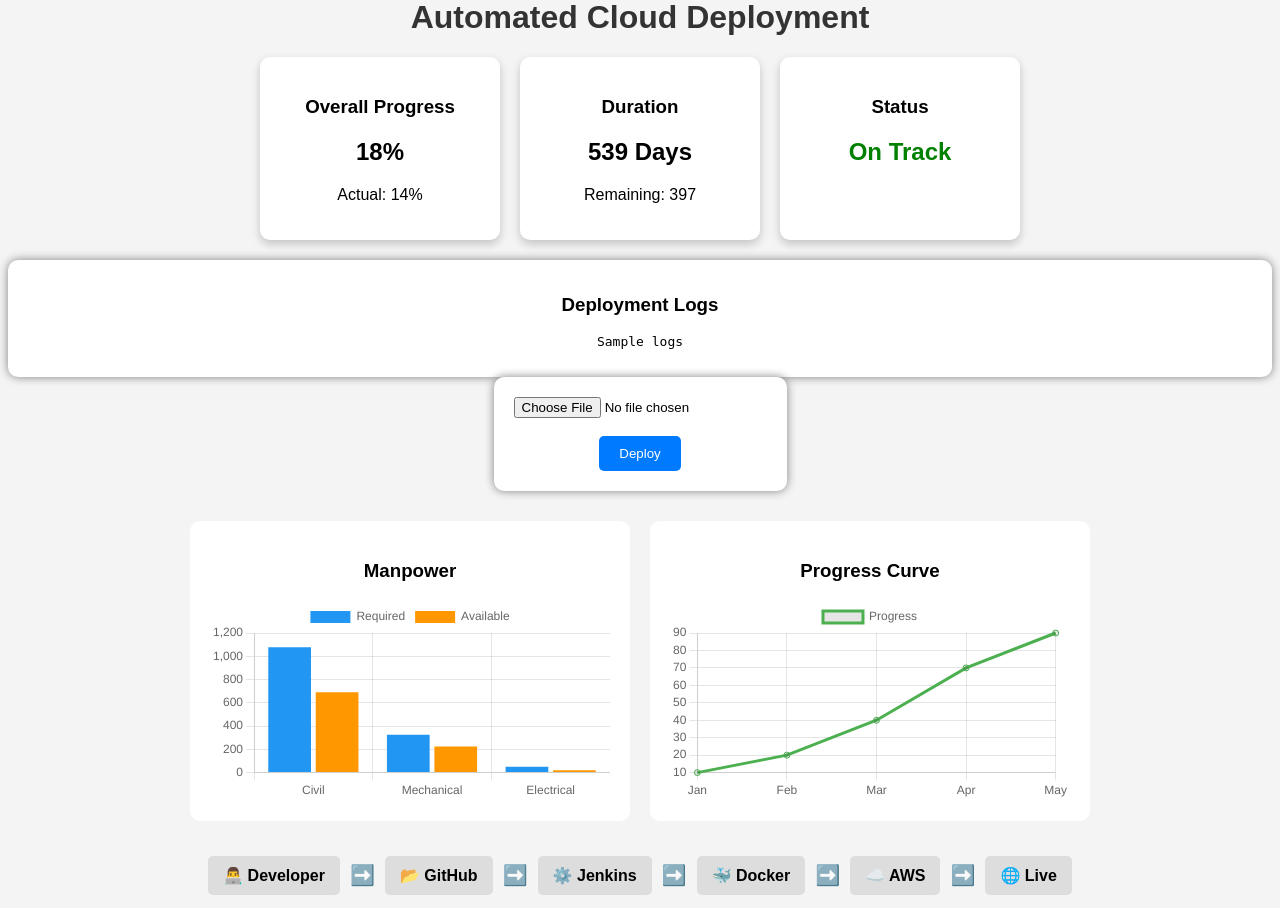
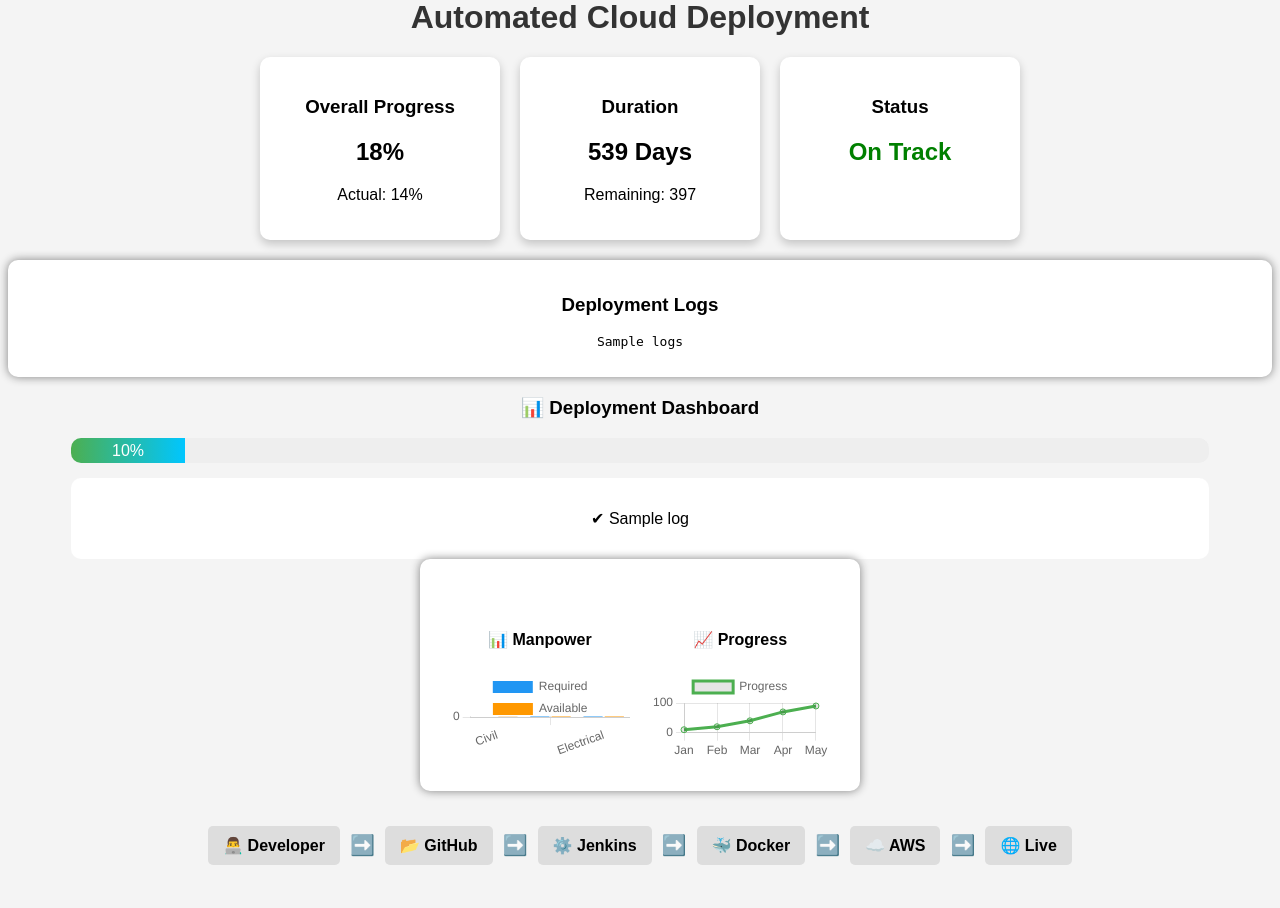
Before and after one commit to PunyaKP/cloud-deployment-system, a Flask app: template templates/index.html in a window 1280 px wide. Shown: the part 101-1009 px from the top of the page. After the commit the page ends 966 px from the top, so only its background shows below. Run offline with Flask 3, Linux system fonts and the light colour scheme; the template is opened without the code that fills it: most values are stand-ins (such as "Sample title", 1, 10 or a date in 2020).

Commit message:
Auto deploy commit

```diff
--- a/app.py
+++ b/app.py
@@ -26,32 +26,41 @@ def deploy():
     file.save(filepath)
 
     try:
-        # Git commands
-        os.system("git add .")
-        os.system('git commit -m "Auto deploy commit"')
-        os.system("git push origin main")
+            # Git commands
+            os.system("git add .")
+            os.system('git commit -m "Auto deploy commit"')
+            os.system("git push origin main")
 
-        # Simulate pipeline
-        print("Code pushed to GitHub repository")
-        time.sleep(1)
+             # Simulate pipeline
+            print("Code pushed to GitHub repository")
+            time.sleep(1)
 
-        print("Running Jenkins CI/CD pipeline...")
-        time.sleep(1)
+            print("Running Jenkins CI/CD pipeline...")
+            time.sleep(1)
 
-        print("Building Docker image...")
-        time.sleep(1)
+            print("Building Docker image...")
+            time.sleep(1)
 
-        print("Deploying to AWS EC2...")
-        time.sleep(1)
+            print("Deploying to AWS EC2...")
+            time.sleep(1)
 
-        return render_template(
-    "index.html",
-    message="🚀 Deployment Successful!",
-    logs="File uploaded...\nDocker build...\nDeployed to AWS..."
-)
+            logs = [
+                "📁 File uploaded",
+                "📦 Code pushed to GitHub",
+                "⚙️ Jenkins pipeline started",
+                "🐳 Docker image built",
+                "☁️ Deployed to AWS",
+                "✅ Live successfully"
+            ]
+            return render_template(
+                "index.html",
+                message="🚀 Deployment Successful!",
+                logs=logs,
+                progress=100
+            )
 
     except Exception as e:
-        return f"Error occurred: {e}"
+            return f"Error occurred: {e}"
 
 if __name__ == "__main__":
     app.run(host="0.0.0.0", port=5000, debug=True)
--- a/templates/index.html
+++ b/templates/index.html
@@ -3,6 +3,17 @@
 <head>
     <title>Cloud Deployment</title>
     <style>
+        body {
+    overflow: hidden;
+    height: 100vh;
+}
+
+.main-container {
+    display: flex;
+    flex-direction: column;
+    justify-content: space-between;
+    height: 100vh;
+}
         body {
             font-family: Arial;
             text-align: center;
@@ -120,26 +131,51 @@
     {% if message %}
         <p>{{ message }}</p>
     {% endif %}
+    {% if logs %}
+<div style="width:90%; margin:auto; margin-top:20px;">
+    <h3>📊 Deployment Dashboard</h3>
+
+    <!-- Progress Bar -->
+    <!-- Progress Bar -->
+<div style="background:#eee; border-radius:10px; overflow:hidden;">
+
+    <div id="progressBar"
+         style="width: {{ progress }}%;
+                height: 25px;
+                background: linear-gradient(to right, #4CAF50, #00c6ff);
+                color: white;
+                text-align: center;
+                line-height: 25px;">
+        {{ progress }}%
+    </div>
+
+</div>
+
+    <!-- Logs -->
+    <div style="background:white; padding:15px; margin-top:15px; border-radius:10px;">
+        {% for log in logs %}
+            <p>✔ {{log}}</p>
+        {% endfor %}
+    </div>
+</div>
+{% endif %}
 
     <form id="uploadForm" action="/deploy" method="POST" enctype="multipart/form-data">
-        <input type="file" name="file" required>
-        <br><br>
-        <button type="submit">Deploy</button>
-    </form>
-    <div class="charts">
+       <div style="display:flex; justify-content:space-around; margin-top:20px;">
 
-    <div class="chart-box">
-        <h3>Manpower</h3>
+    <!-- BAR CHART -->
+    <div style="width:45%; background:white; padding:10px; border-radius:10px;">
+        <h4>📊 Manpower</h4>
         <canvas id="barChart"></canvas>
     </div>
 
-    <div class="chart-box">
-        <h3>Progress Curve</h3>
+    <!-- LINE CHART -->
+    <div style="width:45%; background:white; padding:10px; border-radius:10px;">
+        <h4>📈 Progress</h4>
         <canvas id="lineChart"></canvas>
     </div>
 
 </div>
-
     <!-- Progress Bar -->
     <div id="progressContainer" style="display:none; margin-top:20px;">
         <p>Deploying...</p>
@@ -195,15 +231,19 @@ document.getElementById("uploadForm").addEventListener("submit", function(event)
         }
     }, 200);
 });
-let steps = ["step1","step2","step3","step4","step5","step6"];
+function runPipeline() {
+    let steps = ["step1","step2","step3","step4","step5","step6"];
+    let i = 0;
 
-let i = 0;
-function runPipeline() {
-    if (i < steps.length) {
-        document.getElementById(steps[i]).classList.add("active");
-        i++;
-        setTimeout(runPipeline, 800);
+    function activateStep() {
+        if (i < steps.length) {
+            document.getElementById(steps[i]).classList.add("active");
+            i++;
+            setTimeout(activateStep, 500);
+        }
     }
+
+    activateStep();
 }
 // BAR CHART
 new Chart(document.getElementById("barChart"), {
```
